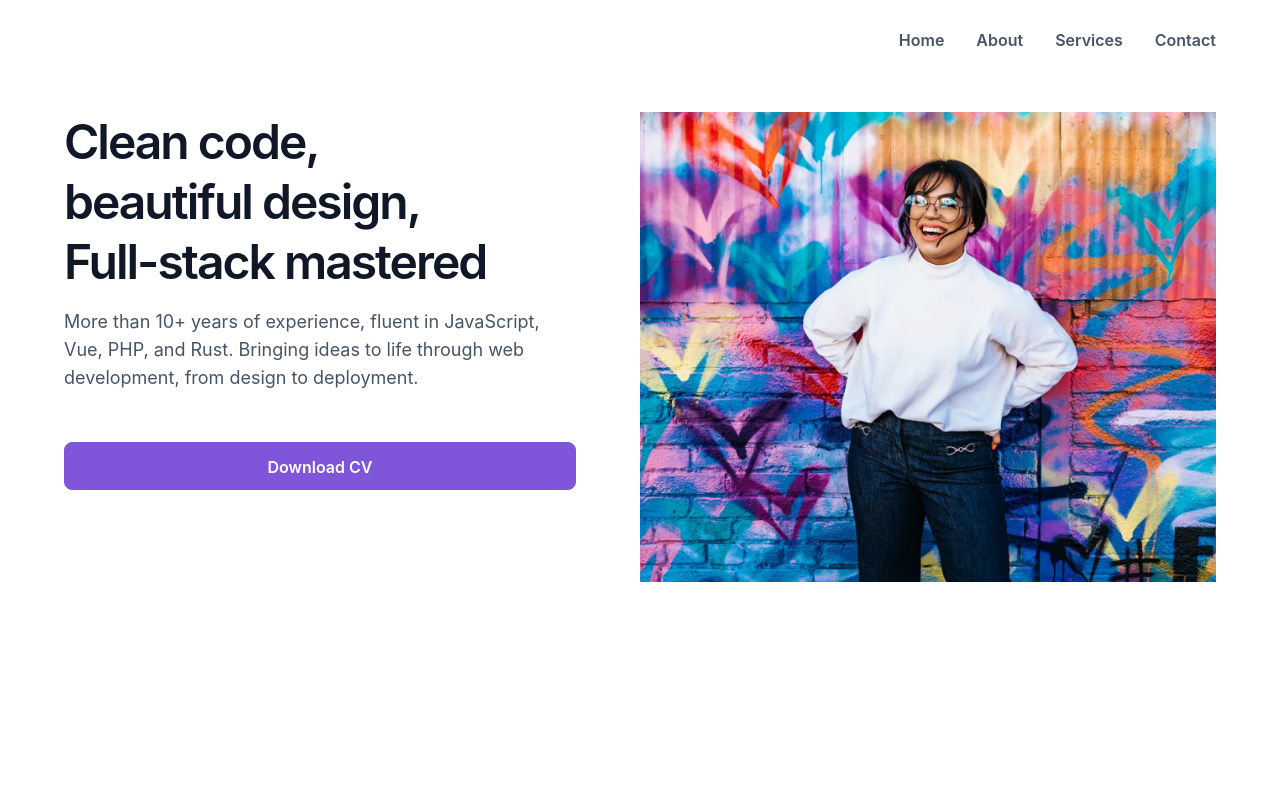
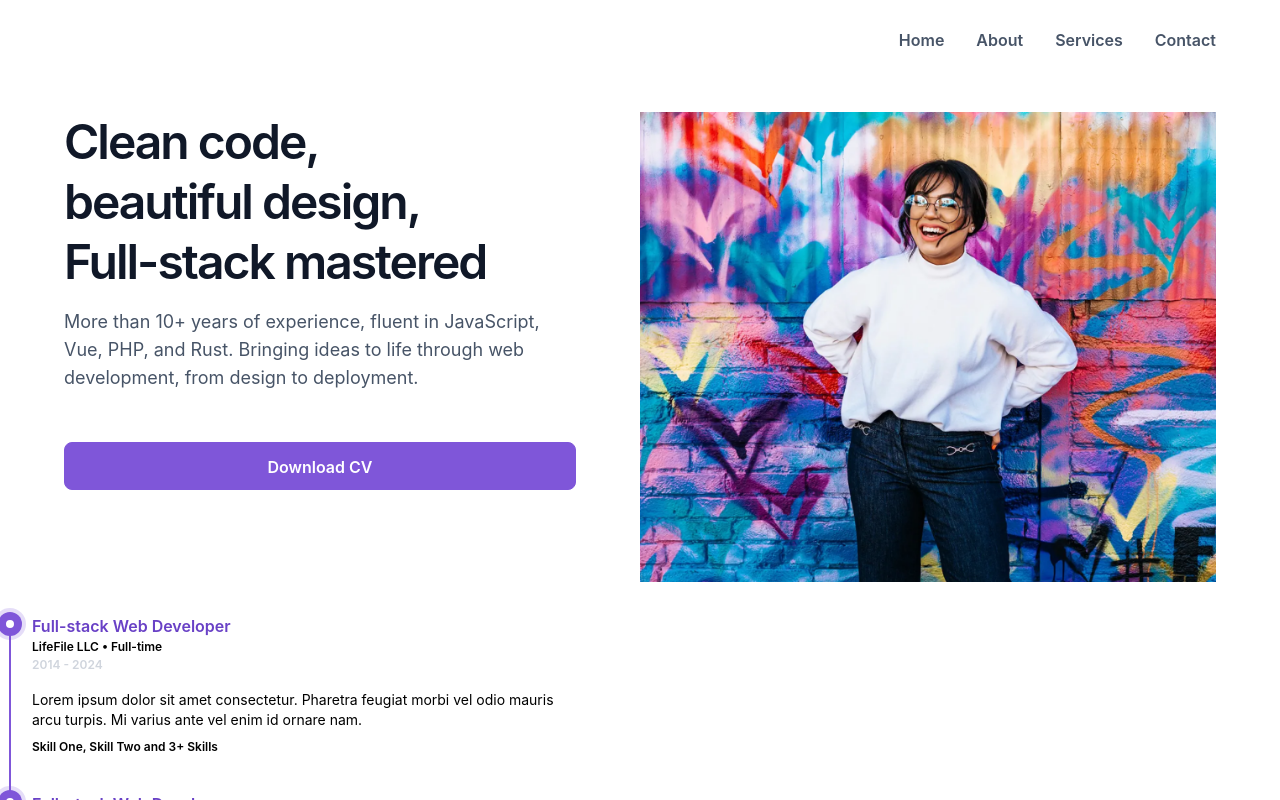
Before and after one commit to julianandreszb/vue-3-portfolio, a Vue app: page / in a window 1280 px wide. Shown: the top 800 px of the page. Built offline with nearby package versions, Linux system fonts and the light colour scheme.

Commit message:
feat: Create StepBase.vue base component

```diff
--- a/src/App.vue
+++ b/src/App.vue
@@ -1,11 +1,14 @@
 <script setup lang="ts">
 import TheNavHeader from '@/components/TheNavHeader.vue'
 import TheHeroSection from '@/components/TheHeroSection.vue'
+import StepBase from '@/components/timeline/StepBase.vue'
 </script>
 
 <template>
   <TheNavHeader />
   <TheHeroSection />
+  <StepBase></StepBase>
+  <StepBase></StepBase>
 </template>
 
 <style scoped></style>
--- a/src/assets/styles/_text-styles.scss
+++ b/src/assets/styles/_text-styles.scss
@@ -1,3 +1,4 @@
+//region Display semibold
 @mixin display-md-semibold {
   font-size: 3.6rem;
   font-weight: var(--font-weight-semibold);
@@ -17,6 +18,17 @@
   font-weight: var(--font-weight-semibold);
   letter-spacing: -0.2rem;
   line-height: 7.2rem;
+}
+
+//endregion
+
+//region Text Semibold
+@mixin text-xs-semibold {
+  font-size: 1.2rem;
+  font-weight: var(--font-weight-semibold);
+  letter-spacing: 0;
+  line-height: 1.8rem;
+  margin-block-end: 1.2rem;
 }
 
 @mixin text-sm-semibold {
@@ -43,6 +55,16 @@
   margin-block-end: 1.8rem;
 }
 
+//endregion
+
+@mixin text-sm-regular {
+  font-size: 1.4rem;
+  font-weight: var(--font-weight-regular);
+  letter-spacing: 0;
+  line-height: 2rem;
+  margin-block-end: 1.4rem;
+}
+
 @mixin text-lg-regular {
   font-size: 1.8rem;
   font-weight: var(--font-weight-regular);
--- a/src/assets/styles/base.scss
+++ b/src/assets/styles/base.scss
@@ -121,6 +121,12 @@
   --text-primary-900: var(--colors-gray-light-mode-900);
   --text-tertiary: var(--colors-gray-light-mode-600);
 
+  /* Text brand secondary (light mode) */
+  --text-brand-secondary: var(--colors-brand-700);
+
+  /* Text placeholder (light mode) */
+  --text-placeholder_subtle: var(--colors-gray-light-mode-300);
+
   /* Button primary background (light mode)  */
   --button-primary-bg: var(--colors-brand-600);
   --button-primary-bg_hover: var(--colors-brand-700);
@@ -164,6 +170,12 @@
     /* Text color (dark mode) */
     --text-primary-900: var(--colors-gray-dark-mode-50);
     --text-tertiary: var(--colors-gray-dark-mode-400);
+
+    /* Text brand secondary (light mode) */
+    --text-brand-secondary: var(--colors-gray-dark-mode-300);
+
+    /* Text placeholder (light mode) */
+    --text-placeholder_subtle: var(--colors-gray-dark-mode-700);
 
     /* Button primary background (dark mode)  */
     --button-primary-bg: var(--colors-brand-600);
--- /dev/null
+++ b/src/components/timeline/StepBase.vue
@@ -0,0 +1,75 @@
+<script setup lang="ts">
+import ProgressStep from '@/components/timeline/StepProgress.vue'
+</script>
+
+<template>
+  <section class="step-base">
+    <ProgressStep />
+    <div class="step-content-wrapper">
+      <div class="step-headers-container">
+        <h2 class="heading">Full-stack Web Developer</h2>
+        <span class="subheading">LifeFile LLC • Full-time</span>
+        <span class="subheading-date-range">2014 - 2024</span>
+      </div>
+      <div class="step-text-container">
+        <p class="supporting-text">
+          Lorem ipsum dolor sit amet consectetur. Pharetra feugiat morbi vel odio mauris arcu
+          turpis. Mi varius ante vel enim id ornare nam.
+        </p>
+        <span class="text-items">Skill One, Skill Two and 3+ Skills</span>
+      </div>
+    </div>
+  </section>
+</template>
+
+<style scoped lang="scss">
+@use '../../assets/styles/text-styles';
+
+.step-base {
+  display: flex;
+  gap: var(--spacing-lg);
+}
+
+.step-content-wrapper {
+  padding-block-end: var(--spacing-3xl);
+}
+
+.step-headers-container {
+  display: flex;
+  flex-direction: column;
+  margin-block-end: var(--spacing-xl);
+}
+
+.heading {
+  @include text-styles.text-md-semibold;
+  margin-block-end: 0;
+  color: var(--text-brand-secondary);
+}
+
+.subheading {
+  @include text-styles.text-xs-semibold;
+  margin-block-end: 0;
+}
+
+.subheading-date-range {
+  @include text-styles.text-xs-semibold;
+  margin-block-end: 0;
+  color: var(--text-placeholder_subtle);
+}
+
+.step-text-container {
+  display: flex;
+  flex-direction: column;
+}
+
+.supporting-text {
+  @include text-styles.text-sm-regular;
+  margin-block-end: 0;
+  max-width: 60ch;
+}
+
+.text-items {
+  padding-block-start: var(--spacing-md);
+  @include text-styles.text-xs-semibold;
+}
+</style>
--- a/src/components/StepConnector.vue
+++ b/src/components/timeline/StepConnector.vue
@@ -11,7 +11,7 @@
   align-items: center;
   display: flex;
   flex-direction: column;
-  height: 100%;
+  flex-grow: 1;
 }
 
 .connector {
--- a/src/components/StepIconBase.vue
+++ b/src/components/timeline/StepIconBase.vue
@@ -27,7 +27,7 @@ const classWrapperObject = reactive({
 </template>
 
 <style lang="scss" scoped>
-@use 'src/assets/styles/helper';
+@use '../../assets/styles/helper';
 @use 'sass:color';
 
 /*.step-icon-wrapper {
--- a/src/components/StepProgress.vue
+++ b/src/components/timeline/StepProgress.vue
@@ -1,6 +1,6 @@
 <script setup lang="ts">
-import StepIconBase from '@/components/StepIconBase.vue'
-import StepConnector from '@/components/StepConnector.vue'
+import StepIconBase from '@/components/timeline/StepIconBase.vue'
+import StepConnector from '@/components/timeline/StepConnector.vue'
 </script>
 
 <template>
@@ -12,7 +12,7 @@ import StepConnector from '@/components/StepConnector.vue'
 
 <style scoped lang="scss">
 .progress-step-container {
-  width: max-content;
-  height: 100%;
+  display: flex;
+  flex-direction: column;
 }
 </style>
```
